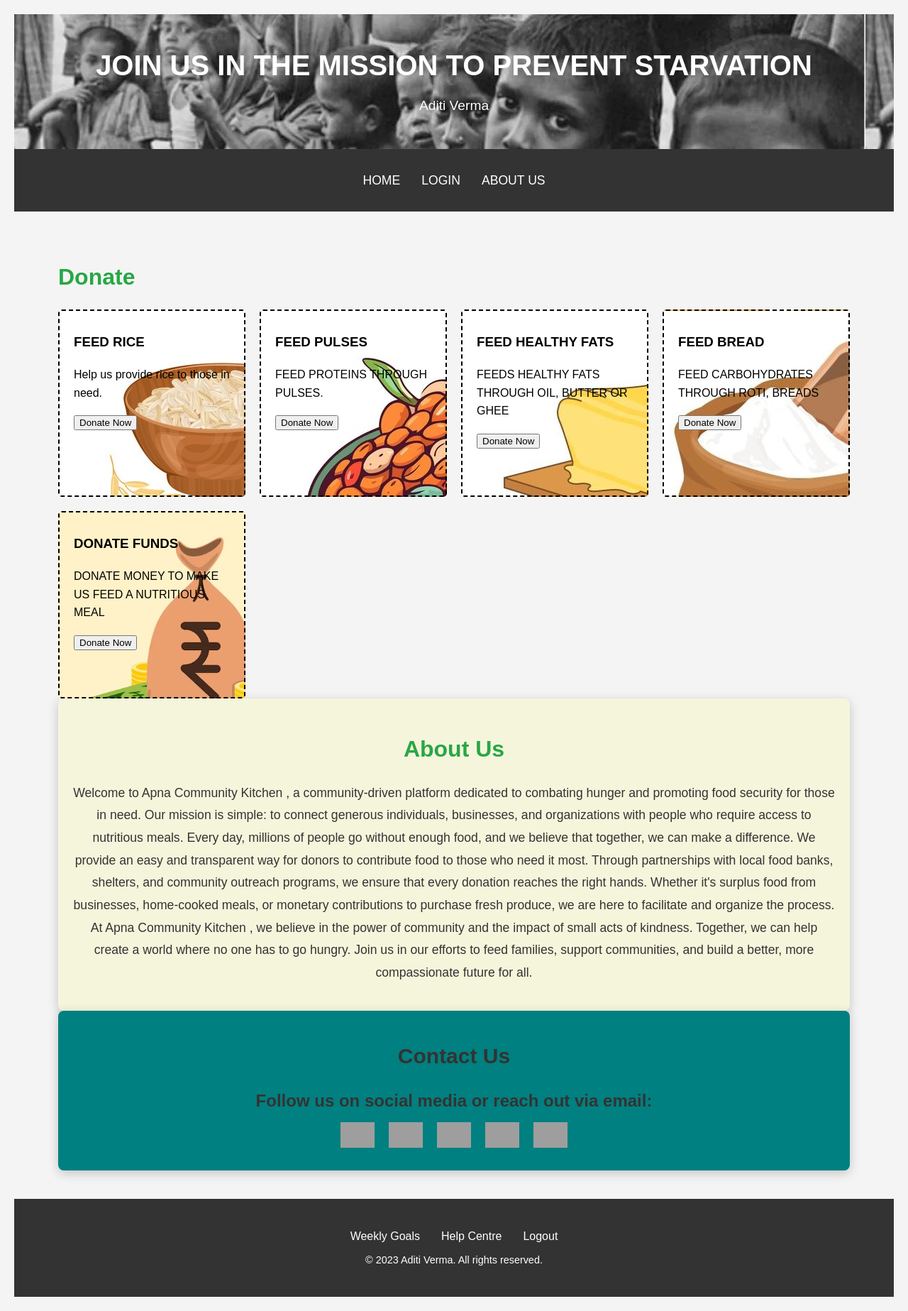
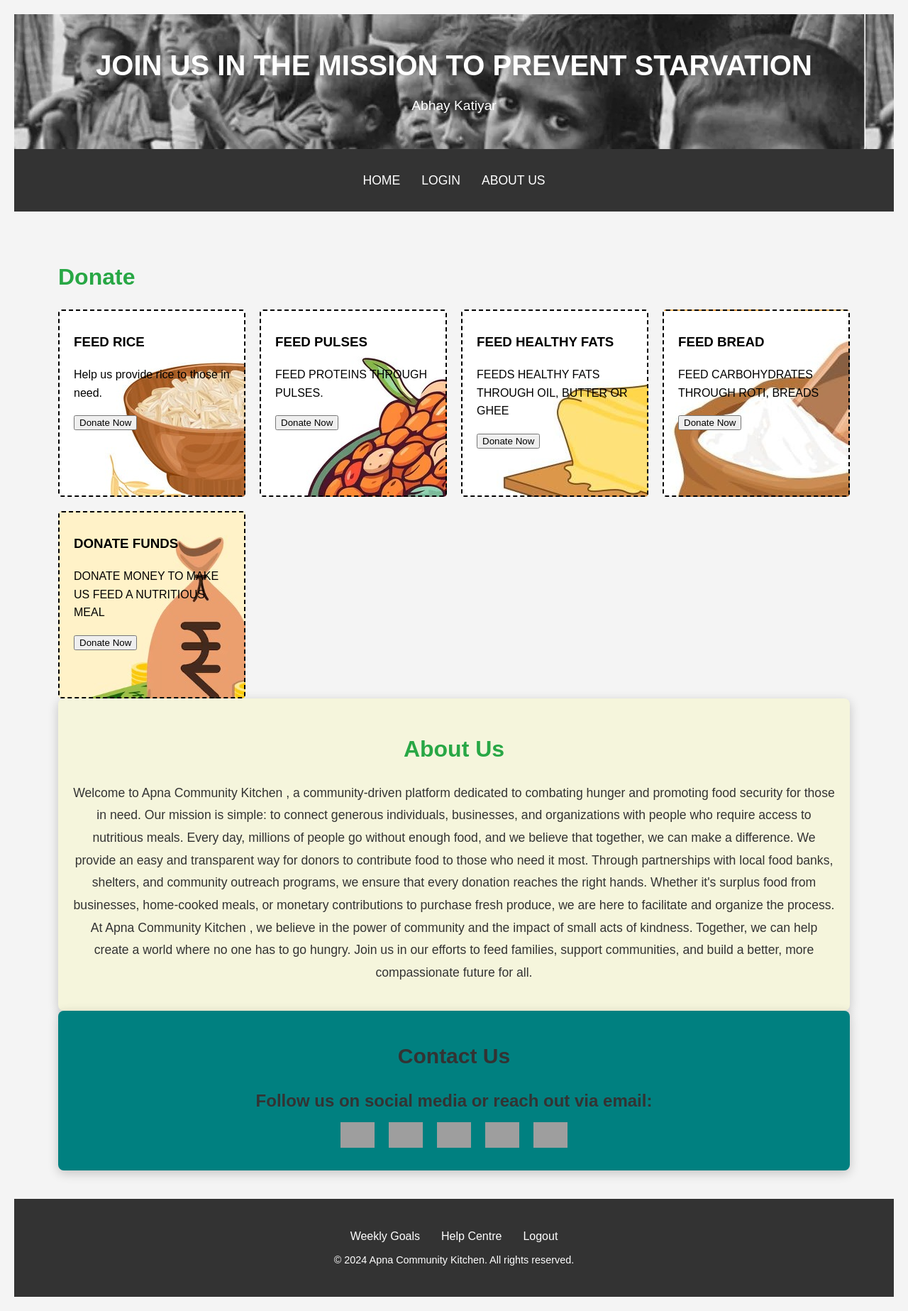
Before and after one commit to katiyarabhay/Food-Waste-Management, a plain HTML site: page index.html in a window 1280 px wide. Shown: the whole page at 71% size. Drawn offline with Linux system fonts and the light colour scheme; grey boxes are pictures that could not be loaded.

Commit message:
Update index.html

```diff
--- a/index.html
+++ b/index.html
@@ -10,7 +10,7 @@
   <header>
     <div class="container">
       <h1><b>JOIN US IN THE MISSION TO PREVENT STARVATION</b></h1>
-      <p class="author">Aditi Verma</p>
+      <p class="author">Abhay Katiyar</p>
     </div>
   </header>
 
@@ -117,7 +117,7 @@ At Apna Community Kitchen , we believe in the power of community and the impact
         <li><a href="https://forms.gle/n1SHshKTgDEpqzYL7">Help Centre</a></li>
         <li><a href="#">Logout</a></li>
       </ul>
-      <p>&copy; 2023 Aditi Verma. All rights reserved.</p>
+      <p>&copy; 2024 Apna Community Kitchen. All rights reserved.</p>
     </div>
   </footer>
 </body>
```
